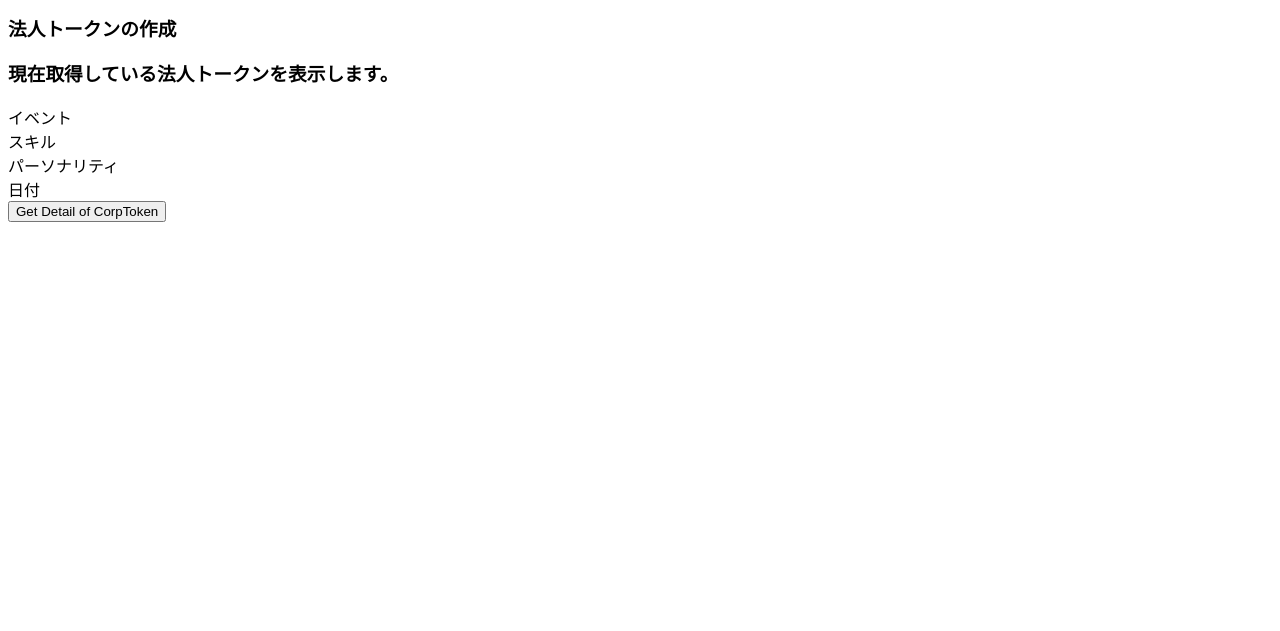
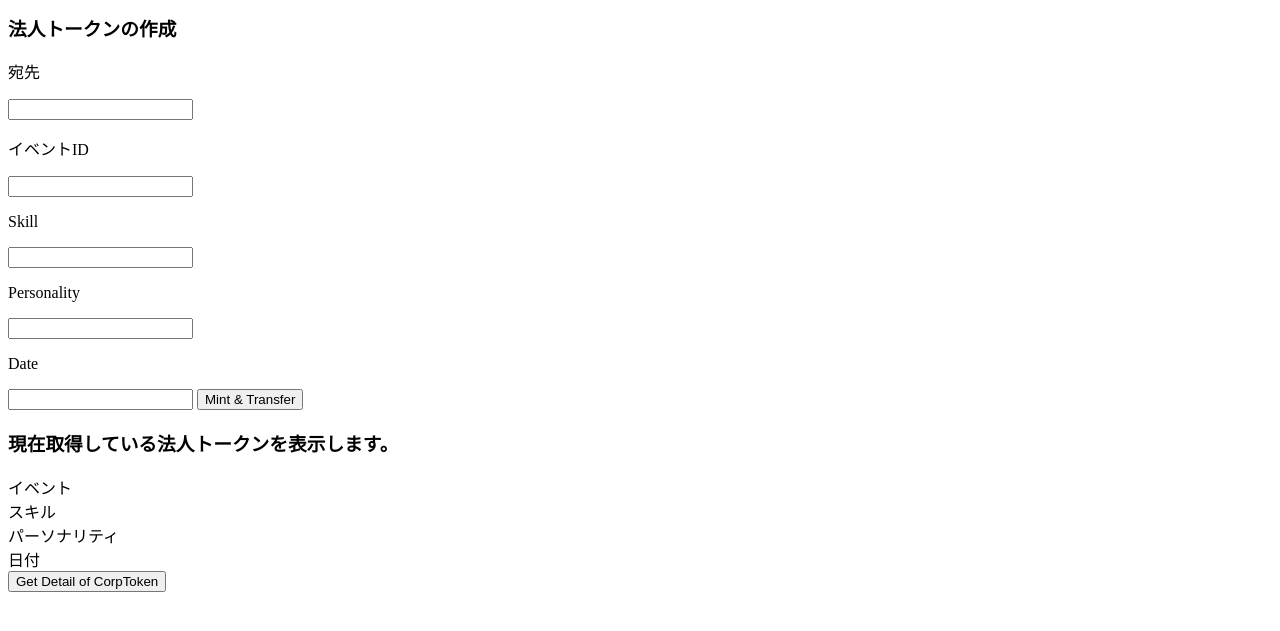
Before and after one commit to mositori/bit_jobchange, a website: page src/index.html in a window 1280 px wide. Shown: the part 103-734 px from the top of the page. Drawn offline with nearby package versions, Linux system fonts and the light colour scheme.

Commit message:
add mint function on browser

```diff
--- a/src/index.html
+++ b/src/index.html
@@ -22,6 +22,20 @@
         </header>
 
         <h3>法人トークンの作成</h3>
+        <form name="param" action="#">
+            <p>宛先</p>
+            <input type="text" id="_to">
+            <p>イベントID</p>
+            <input type ="text" id="_eventId">
+            <p>Skill</p>
+            <input type="text" id="_skill">
+            <p>Personality</p>
+            <input type="text" id="_personality">
+            <p>Date</p>
+            <input type="text" id="_date">
+
+            <input type="button" value="Mint & Transfer" onClick="mintAndTransfer()">
+        </form>
 
 
         <h3>現在取得している法人トークンを表示します。</h3>
--- a/src/js/main.js
+++ b/src/js/main.js
@@ -71,9 +71,16 @@ function init(){
 
 // Functions based on CorpToken.sol
 // mintAndTransfer
-function mintAndTransfer(_to, _eventId, _skill, _personallity, _date){
+function mintAndTransfer(){
+
+  const _to = document.getElementById("_to").value;
+  const _eventId = document.getElementById("_eventId").value;
+  const _skill = document.getElementById("_skill").value;
+  const _personality = document.getElementById("_personality").value;
+  const _date = document.getElementById("_date").value;
+
   corpTokenContract.mintAndTransfer.sendTransaction(
-    _to, _eventId, _skill, _personallity, _date,
+    _to, _eventId, _skill, _personality, _date,
     {from:userAccount, gas:1000000},
     (err,res) => {
       if(!err){
```
